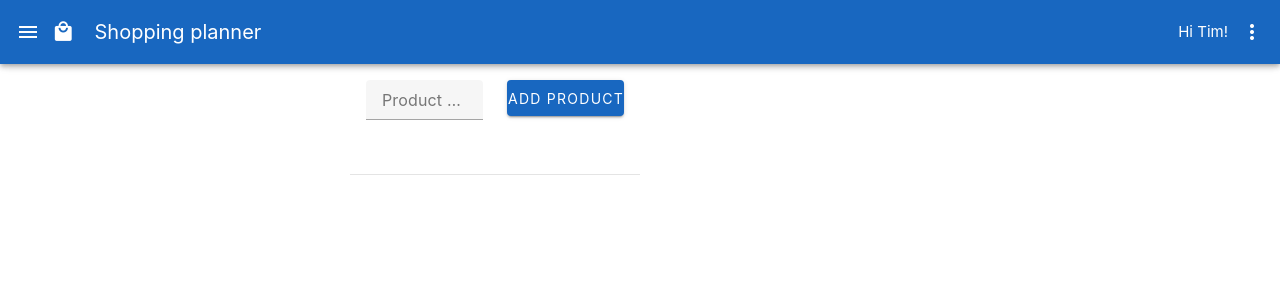
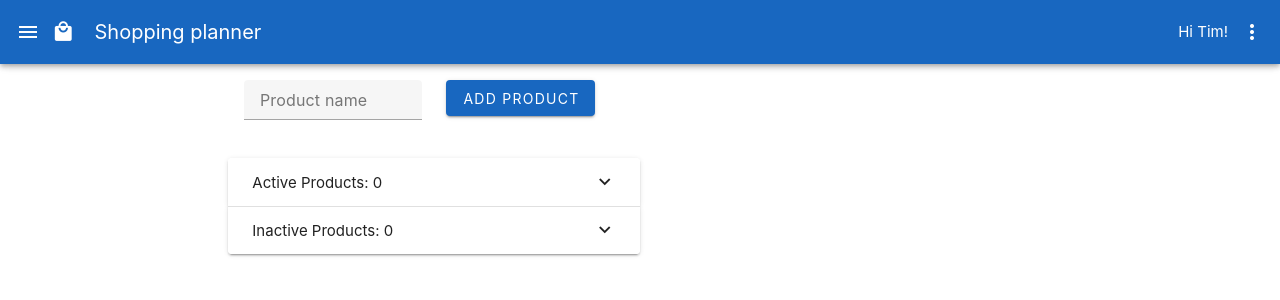
Before and after one commit to meister-eder/shopping-planner-pwa, a Vue app: page / in a window 1280 px wide. Shown: the top 300 px of the page. Built offline with nearby package versions, Linux system fonts and the light colour scheme.

Commit message:
expansion panels for list

```diff
--- a/src/components/ProductList.vue
+++ b/src/components/ProductList.vue
@@ -1,12 +1,13 @@
 <template>
   <div>
     <v-list>
+      <TransitionGroup name="product-list">
         <v-list-item v-for="(product, index) in products" :key="index">
           <template v-slot:prepend="{ isActive }">
             <v-list-item-action start>
               <v-checkbox-btn
                 @click="toggleActive(product.id)"
-              :model-value="!product.active"
+                :model-value="product.active"
               ></v-checkbox-btn>
             </v-list-item-action>
           </template>
@@ -24,6 +25,7 @@
             </v-list-item-action>
           </template>
         </v-list-item>
+      </TransitionGroup>
     </v-list>
   </div>
 </template>
@@ -57,4 +59,18 @@ const setQuantityByOne = (product, value) => {
   text-decoration: line-through;
   color: grey;
 }
+
+.product-list-move,
+.product-list-enter-active,
+.product-list-leave-active {
+  transition: all 0.5s ease;
+}
+.product-list-enter-from,
+.product-list-leave-to {
+  opacity: 0;
+  transform: translateY(30px);
+}
+.product-list-leave-active {
+  position: absolute;
+}
 </style>
--- a/src/views/HomeView.vue
+++ b/src/views/HomeView.vue
@@ -1,9 +1,25 @@
 <template>
   <main>
     <ProductForm />
-    <ProductList :products="store.activeProducts" />
-    <v-divider></v-divider>
-    <ProductList :products="store.inactiveProducts" />
+    <v-expansion-panels variant="accordion" multiple>
+      <v-expansion-panel>
+        <v-expansion-panel-title>
+          <h4>Active Products: {{ store.activeProducts.length }}</h4>
+        </v-expansion-panel-title>
+        <v-expansion-panel-text>
+          <ProductList :products="store.activeProducts" />
+        </v-expansion-panel-text>
+      </v-expansion-panel>
+
+      <v-expansion-panel>
+        <v-expansion-panel-title>
+          Inactive Products: {{ store.inactiveProducts.length }}
+        </v-expansion-panel-title>
+        <v-expansion-panel-text>
+          <ProductList :products="store.inactiveProducts" />
+        </v-expansion-panel-text>
+      </v-expansion-panel>
+    </v-expansion-panels>
   </main>
 </template>
 <script setup>
```
Lines whose indentation alone changed are shown as unchanged.
